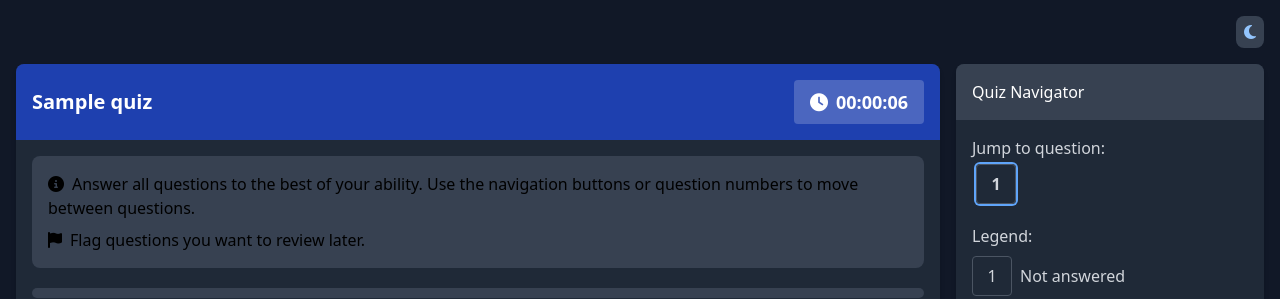
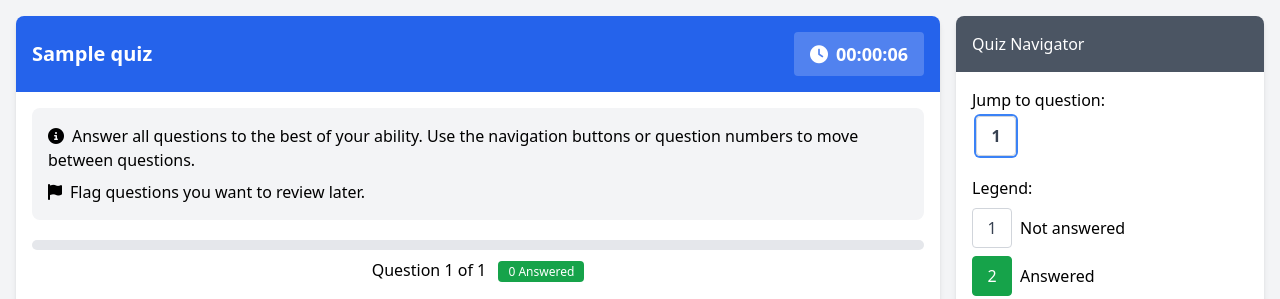
Before and after one commit to TheSushantKumbhar/QUBE, a Python web app: template templates/solveQuiz/takeQuiz.html in a window 1280 px wide. Shown: the top 299 px of the page. Run offline with Jinja, Linux system fonts and the light colour scheme; the template is opened without the code that fills it: most values are stand-ins (such as "Sample title", 1, 10 or a date in 2020); grey boxes marked "Sample" are stand-in pictures; style sheets or scripts are compiled from the project's sources.

Commit message:
Update takeQuiz.html

```diff
--- a/templates/solveQuiz/takeQuiz.html
+++ b/templates/solveQuiz/takeQuiz.html
@@ -11,12 +11,12 @@
 
 <body class="bg-gray-100 dark:bg-gray-900 min-h-full transition-colors duration-300">
     <div class="container mx-auto px-4 py-4">
-        <div class="flex justify-end mb-4">
+        <!-- <div class="flex justify-end mb-4">
             <button id="theme-toggle" class="p-2 rounded-lg bg-gray-200 dark:bg-gray-700">
                 <i class="fas fa-sun text-yellow-500 dark:hidden"></i>
                 <i class="fas fa-moon text-blue-300 hidden dark:block"></i>
             </button>
-        </div>
+        </div> -->
         <div class="flex flex-col md:flex-row gap-4">
 
             <div class="w-full md:w-3/4">
@@ -248,6 +248,8 @@
             </div>
         </div>
     </div>
+
+    <script src="{{ url_for('static', filename='js/darkmode.js') }}"></script>
     <script src="/static/js/takeQuiz.js"></script>
 </body>
 
```
